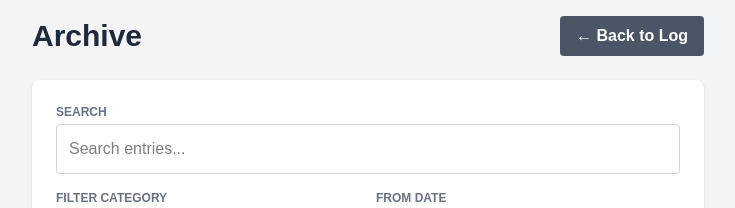
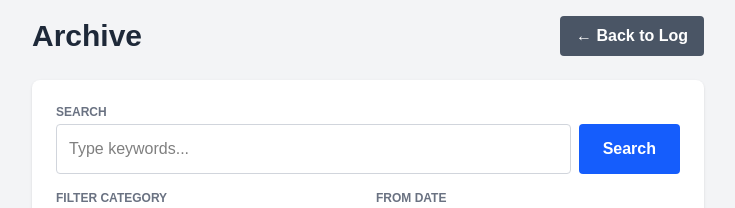
Before and after one commit to jamierush10-prog/daily-log-v2, a Next.js app: page /history in a window 1280 px wide. Shown: the top 208 px of the page, without its empty margins (272-1007 px from the left). Built offline with nearby package versions, Linux system fonts and the light colour scheme; no server answers; the database is empty.

Commit message:
history search

```diff
--- a/src/app/history/page.js
+++ b/src/app/history/page.js
@@ -1,6 +1,6 @@
 'use client';
 import { useState, useEffect } from 'react';
-import { db } from '../../lib/firebase'; // Note the double ../ to go up two levels
+import { db } from '../../lib/firebase';
 import { collection, query, orderBy, onSnapshot, doc, updateDoc, deleteDoc } from 'firebase/firestore';
 import Link from 'next/link';
 
@@ -8,7 +8,9 @@ export default function HistoryPage() {
   const [logs, setLogs] = useState([]);
 
   // Filters
-  const [searchTerm, setSearchTerm] = useState('');
+  const [searchText, setSearchText] = useState(''); // What you type
+  const [activeSearch, setActiveSearch] = useState(''); // What filters the list (after clicking button)
+
   const [categoryFilter, setCategoryFilter] = useState('All');
   const [startDate, setStartDate] = useState('');
   const [endDate, setEndDate] = useState('');
@@ -24,7 +26,6 @@ export default function HistoryPage() {
 
   // 1. Fetch ALL logs (Live Feed)
   useEffect(() => {
-    // We fetch everything and filter in the browser for speed
     const q = query(collection(db, "logs"), orderBy("timestamp", "desc"));
     const unsubscribe = onSnapshot(q, (snapshot) => {
       const logsData = snapshot.docs.map(doc => ({
@@ -36,10 +37,10 @@ export default function HistoryPage() {
     return () => unsubscribe();
   }, []);
 
-  // 2. Filter Logic
+  // 2. Filter Logic (Uses activeSearch, not searchText)
   const filteredLogs = logs.filter(log => {
-    // A. Text Search
-    const matchesSearch = log.entry.toLowerCase().includes(searchTerm.toLowerCase());
+    // A. Text Search (Check if entry includes the ACTIVE search term)
+    const matchesSearch = log.entry.toLowerCase().includes(activeSearch.toLowerCase());
 
     // B. Category Filter
     let matchesCategory = true;
@@ -56,6 +57,11 @@ export default function HistoryPage() {
 
     return matchesSearch && matchesCategory && matchesDate;
   });
+
+  // Helper to trigger search
+  const handleSearchClick = () => {
+    setActiveSearch(searchText);
+  };
 
   // --- ACTIONS (Delete/Edit) ---
   const handleDelete = async (id) => {
@@ -126,16 +132,25 @@ export default function HistoryPage() {
         {/* --- FILTERS CARD --- */}
         <div className="bg-white p-6 rounded-lg shadow mb-6">
 
-          {/* Search Bar */}
+          {/* Search Bar with Button */}
           <div className="mb-4">
             <label className="block text-xs font-bold text-gray-500 mb-1 uppercase">Search</label>
-            <input
-              type="text"
-              placeholder="Search entries..."
-              value={searchTerm}
-              onChange={(e) => setSearchTerm(e.target.value)}
-              className="w-full p-3 border border-gray-300 rounded text-black"
-            />
+            <div className="flex gap-2">
+              <input
+                type="text"
+                placeholder="Type keywords..."
+                value={searchText}
+                onChange={(e) => setSearchText(e.target.value)}
+                onKeyDown={(e) => e.key === 'Enter' && handleSearchClick()} // Allow Enter key
+                className="flex-1 p-3 border border-gray-300 rounded text-black"
+              />
+              <button
+                onClick={handleSearchClick}
+                className="bg-blue-600 text-white px-6 py-2 rounded font-bold hover:bg-blue-700"
+              >
+                Search
+              </button>
+            </div>
           </div>
 
           <div className="grid grid-cols-2 gap-4">
@@ -175,8 +190,8 @@ export default function HistoryPage() {
                 // EDIT MODE
                 <div className="flex flex-col gap-3 bg-blue-50 p-2 rounded">
                    <div className="flex gap-4">
-                    <label className="flex items-center gap-2"><input type="checkbox" checked={editIsWork} onChange={(e) => setEditIsWork(e.target.checked)} className="accent-blue-600"/><span className="text-sm text-black">Work</span></label>
-                    <label className="flex items-center gap-2"><input type="checkbox" checked={editIsHome} onChange={(e) => setEditIsHome(e.target.checked)} className="accent-green-600"/><span className="text-sm text-black">Home</span></label>
+                    <label className="flex items-center gap-2 cursor-pointer"><input type="checkbox" checked={editIsWork} onChange={(e) => setEditIsWork(e.target.checked)} className="accent-blue-600"/><span className="text-sm text-black">Work</span></label>
+                    <label className="flex items-center gap-2 cursor-pointer"><input type="checkbox" checked={editIsHome} onChange={(e) => setEditIsHome(e.target.checked)} className="accent-green-600"/><span className="text-sm text-black">Home</span></label>
                   </div>
                   <div className="flex gap-2">
                     <select value={editType} onChange={(e) => setEditType(e.target.value)} className="p-1 border rounded text-black text-sm">
```
